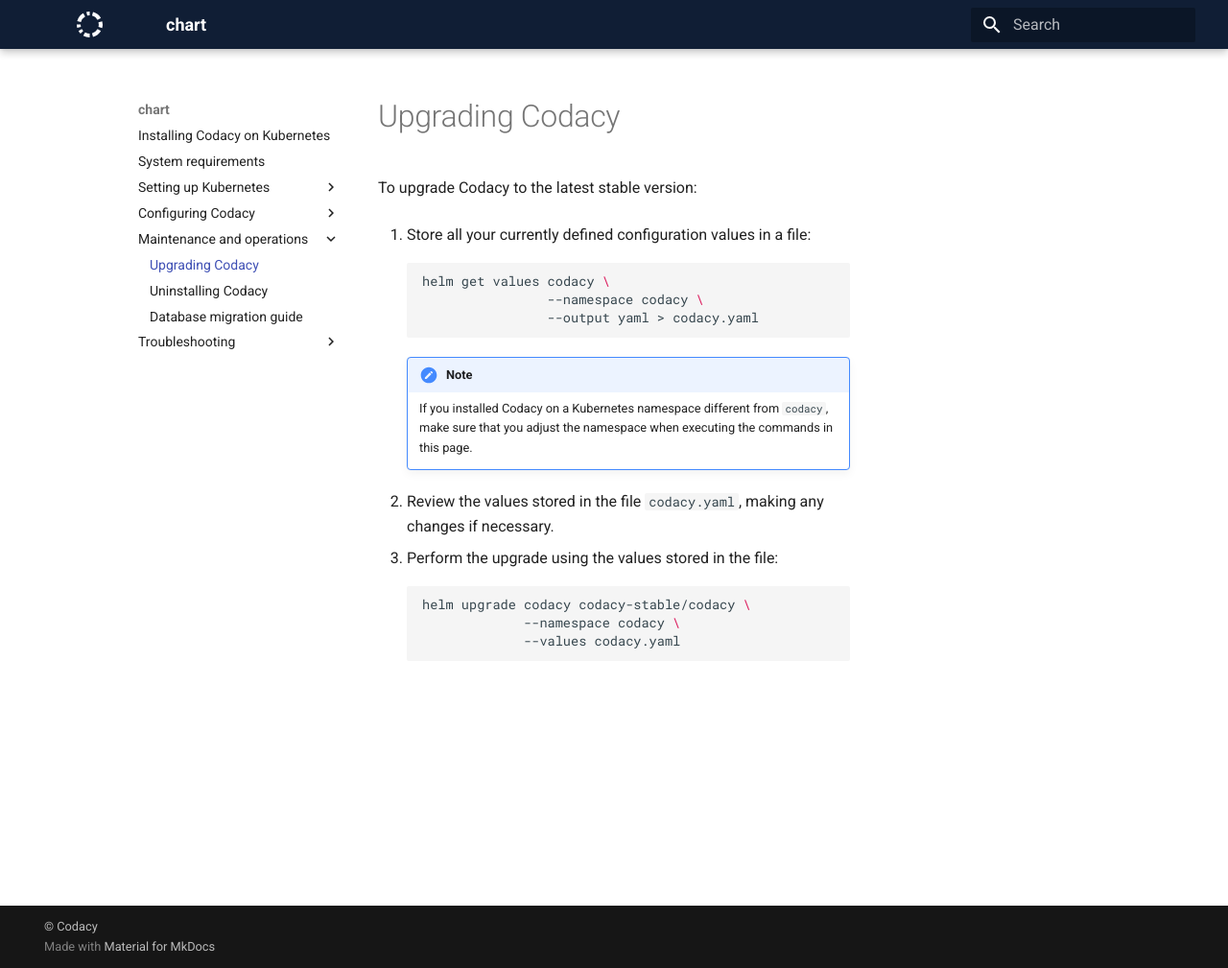
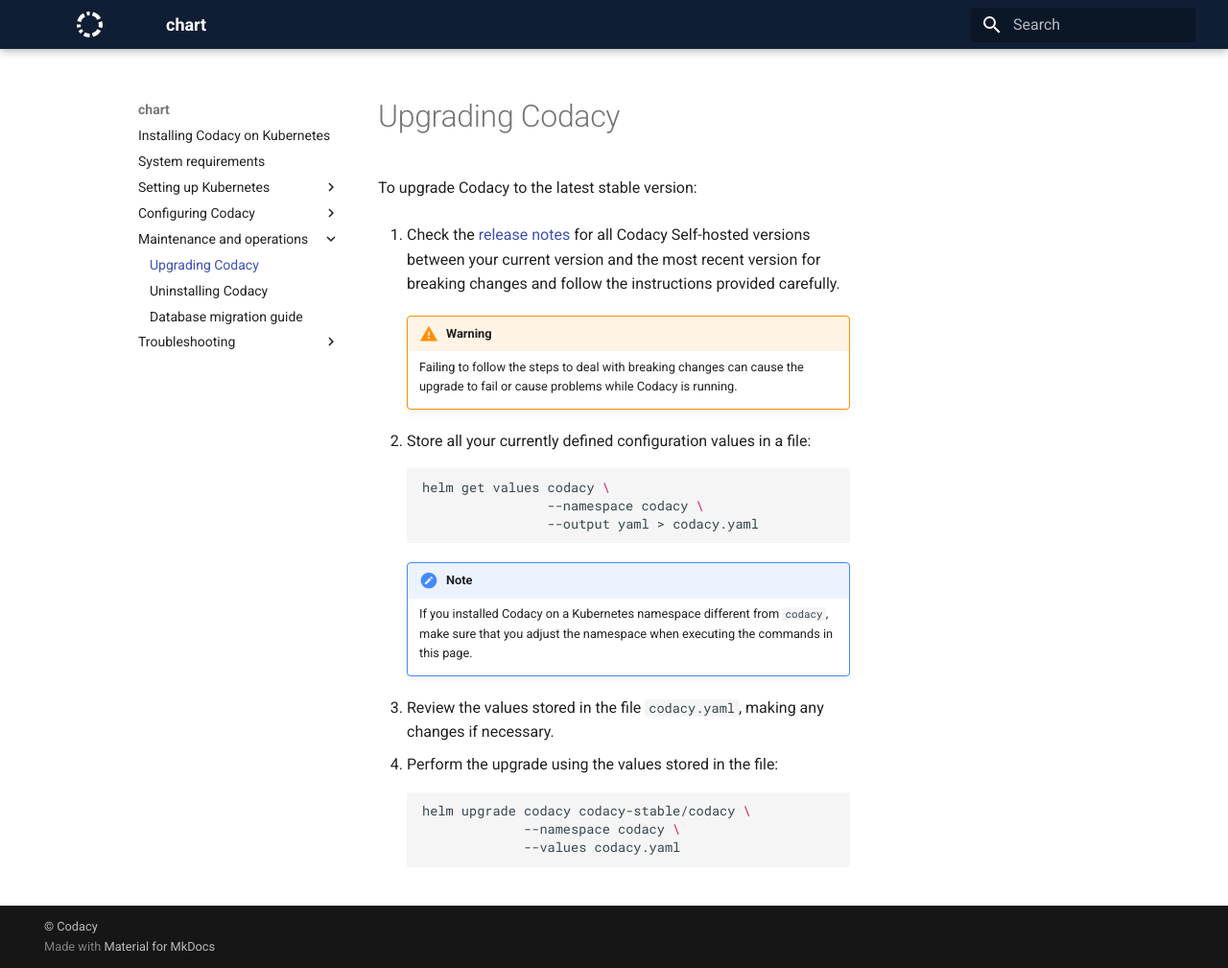
Before and after one commit to codacy/chart, an MkDocs documentation site: the page built from docs/maintenance/upgrade.md, in a window 1280 px wide and 1009 px high. Shown: the whole window at 96% size. Built offline with MkDocs 1.6.1 and Material for MkDocs 9.7.7, drawn with Linux system fonts in a browser that asks for light colours.

Commit message:
doc: Mention checking for breaking changes before upgrading Codacy [ci skip]
Cherry-picked from https://github.com/codacy/chart/commit/bc4bab1baecedaa8ab37ab67ee2098db02bf7e5d

````diff
--- a/docs/maintenance/upgrade.md
+++ b/docs/maintenance/upgrade.md
@@ -2,7 +2,12 @@
 
 To upgrade Codacy to the latest stable version:
 
-1.  Store all your currently defined configuration values in a file:
+1.  Check the [release notes](/release-notes/) for all Codacy Self-hosted versions between your current version and the most recent version for breaking changes and follow the instructions provided carefully.
+
+    !!! warning
+        Failing to follow the steps to deal with breaking changes can cause the upgrade to fail or cause problems while Codacy is running.
+
+2.  Store all your currently defined configuration values in a file:
 
     ```bash
     helm get values codacy \
````
Also changed, not shown: other parts of docs/maintenance/upgrade.md (+2 -2 lines).
